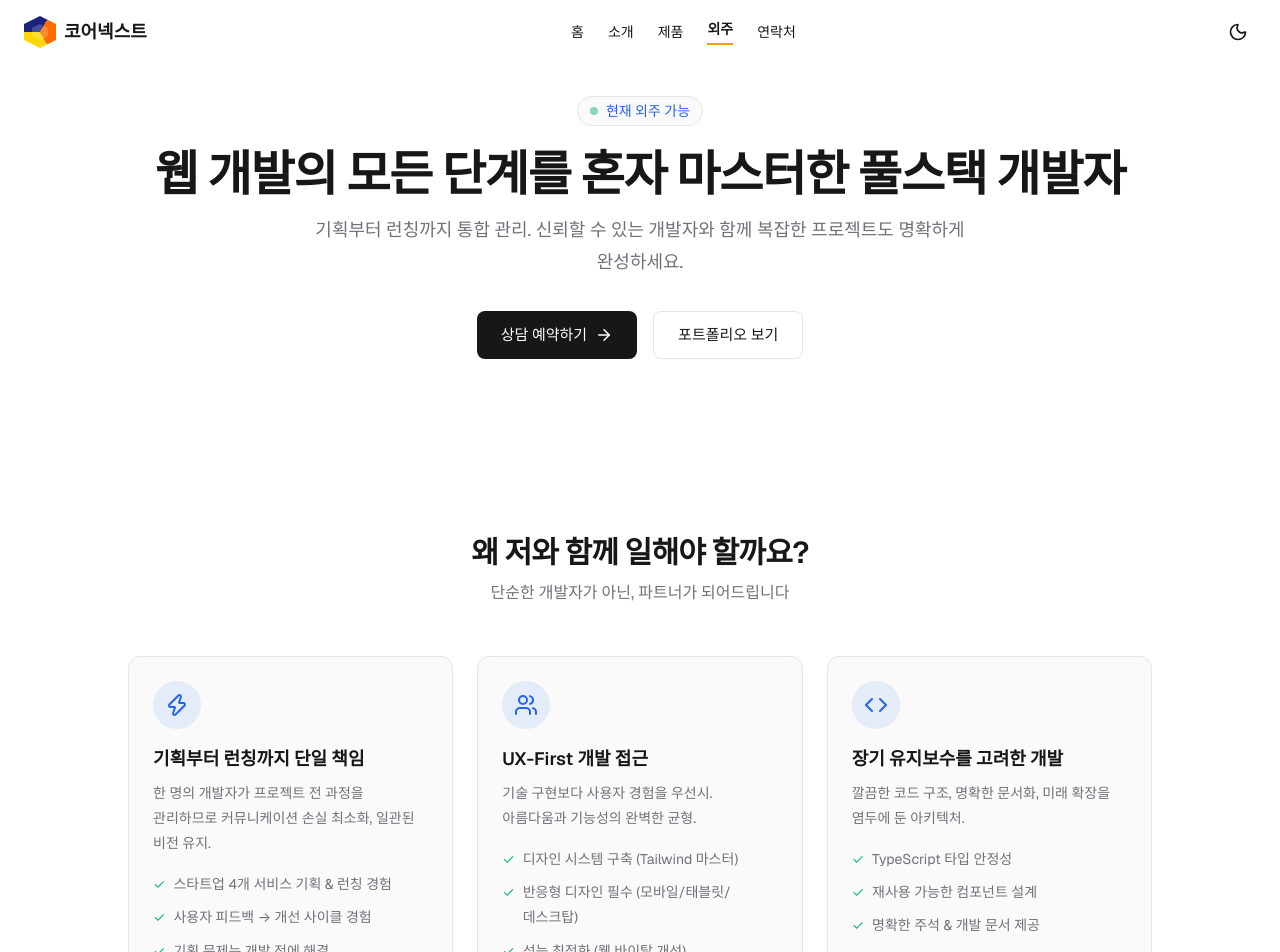
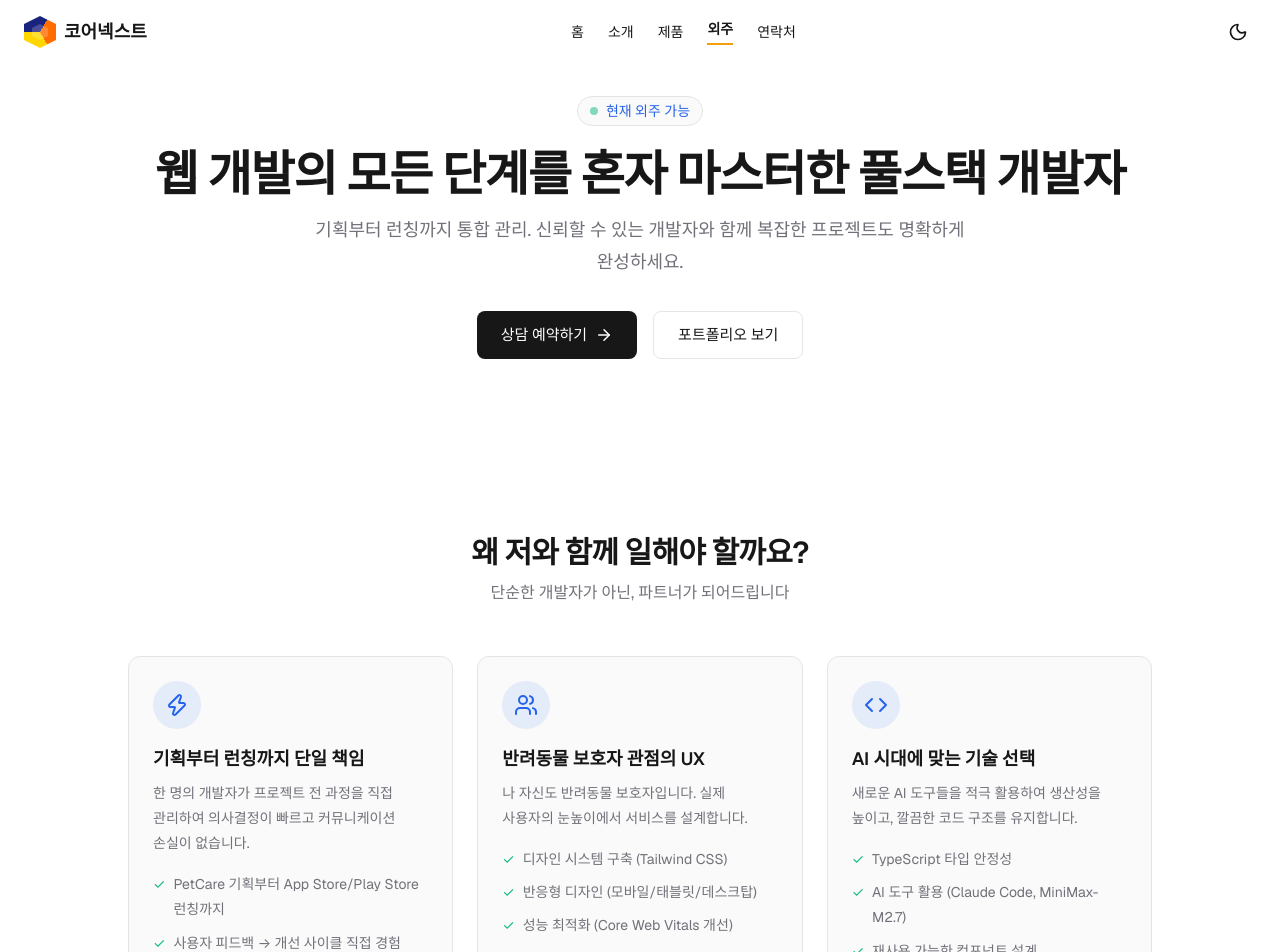
Before and after one commit to JOMinSeon/Solo-development, a Next.js app: page /freelance in a window 1280 px wide. Shown: the top 952 px of the page. Built offline with nearby package versions, Linux system fonts and the light colour scheme.

Commit message:
외주페이지 수정

```diff
--- a/components/sections/FLSuccessStories.tsx
+++ b/components/sections/FLSuccessStories.tsx
@@ -17,7 +17,7 @@ export default function FLSuccessStories() {
           </p>
         </div>
 
-        <div className="grid md:grid-cols-3 gap-6">
+        <div className="grid md:grid-cols-2 lg:grid-cols-1 max-w-[480px] mx-auto md:max-w-none gap-6">
           {successStories.map((story: SuccessStory) => (
             <div
               key={story.id}
--- a/data/freelance.ts
+++ b/data/freelance.ts
@@ -27,44 +27,44 @@ export const differentiators: Differentiator[] = [
     icon: 'Zap',
     title: '기획부터 런칭까지 단일 책임',
     description:
-      '한 명의 개발자가 프로젝트 전 과정을 관리하므로 커뮤니케이션 손실 최소화, 일관된 비전 유지.',
+      '한 명의 개발자가 프로젝트 전 과정을 직접 관리하여 의사결정이 빠르고 커뮤니케이션 손실이 없습니다.',
     keyPoints: [
-      '스타트업 4개 서비스 기획 & 런칭 경험',
-      '사용자 피드백 → 개선 사이클 경험',
-      '기획 문제는 개발 전에 해결',
+      'PetCare 기획부터 App Store/Play Store 런칭까지',
+      '사용자 피드백 → 개선 사이클 직접 경험',
+      '기획 단계에서 기술 구현까지 통합 관리',
     ],
   },
   {
     id: 'ux-first',
     icon: 'Users',
-    title: 'UX-First 개발 접근',
+    title: '반려동물 보호자 관점의 UX',
     description:
-      '기술 구현보다 사용자 경험을 우선시. 아름다움과 기능성의 완벽한 균형.',
+      '나 자신도 반려동물 보호자입니다. 실제 사용자의 눈높이에서 서비스를 설계합니다.',
     keyPoints: [
-      '디자인 시스템 구축 (Tailwind 마스터)',
-      '반응형 디자인 필수 (모바일/태블릿/데스크탑)',
-      '성능 최적화 (웹 바이탈 개선)',
+      '디자인 시스템 구축 (Tailwind CSS)',
+      '반응형 디자인 (모바일/태블릿/데스크탑)',
+      '성능 최적화 (Core Web Vitals 개선)',
     ],
   },
   {
     id: 'long-term-maintenance',
     icon: 'Code',
-    title: '장기 유지보수를 고려한 개발',
+    title: 'AI 시대에 맞는 기술 선택',
     description:
-      '깔끔한 코드 구조, 명확한 문서화, 미래 확장을 염두에 둔 아키텍처.',
+      '새로운 AI 도구들을 적극 활용하여 생산성을 높이고, 깔끔한 코드 구조를 유지합니다.',
     keyPoints: [
       'TypeScript 타입 안정성',
+      'AI 도구 활용 (Claude Code, MiniMax-M2.7)',
       '재사용 가능한 컴포넌트 설계',
-      '명확한 주석 & 개발 문서 제공',
     ],
   },
 ];
 
 export const proofStats: ProofStat[] = [
-  { value: '15+', label: '완료 프로젝트', context: '스타트업 ~ 중견기업' },
-  { value: '98%', label: '고객 만족도', context: '프로젝트 완료율' },
-  { value: '4개', label: '런칭 서비스', context: '활발한 운영 중' },
-  { value: '10년', label: '개발 경력', context: '웹 & 앱 풀스택' },
+  { value: 'PetCare', label: '직접 기획/런칭', context: '반려동물 건강 관리' },
+  { value: '1인', label: '풀스택 개발', context: ' 기획부터 배포까지' },
+  { value: 'AI', label: '사료 분석 기능', context: '반려동물 건강 관리' },
+  { value: '모바일', label: 'React Native', context: 'iOS & Android' },
 ];
 
 export const services: Service[] = [
@@ -259,58 +259,22 @@ export const successStories: SuccessStory[] = [
     clientName: '코어넥스트',
     clientType: '자체 서비스',
     description:
-      '반려동물 건강 관리 올인원 플랫폼. 기획부터 런칭까지 통합 진행.',
+      '반려동물 건강 관리 올인원 플랫폼. 반려동물 보호자가 직접 기획부터 런칭까지 진행한 1인 개발 프로젝트입니다.',
     results: [
-      '1,000+ 활성 사용자 확보',
-      'App Store & Play Store 배포',
-      '월 50% 성장률 달성',
-      '매월 정기 기능 업데이트 운영 중',
+      'AI 사료 분석 기능 개발',
+      '반려동물 체중/칼로리 관리 기능',
+      'App Store & Play Store 배포 완료',
+      '지속적인 기능 업데이트 및 운영 중',
     ],
     tech: [
       'Next.js',
       'React Native',
       'TypeScript',
-      'PostgreSQL',
       'Tailwind CSS',
+      'Supabase',
     ],
-    period: '2023.01 ~ 현재',
+    period: '2024.01 ~ 현재',
     link: 'https://petcare.pe.kr',
-  },
-  {
-    id: 'b2b-saas',
-    projectName: 'B2B 관리 대시보드',
-    clientName: '스타트업 A',
-    clientType: '스타트업',
-    description: '영업/마케팅 팀의 캠페인 관리 및 성과 분석 플랫폼.',
-    results: [
-      '기획 2주 → 개발 6주 → 런칭 완료',
-      '팀 내 수작업 시간 70% 감소',
-      '데이터 기반 의사결정 가능',
-      '분기별 신규 기능 추가 운영 중',
-    ],
-    tech: [
-      'Next.js',
-      'TypeScript',
-      'TailwindCSS',
-      'PostgreSQL',
-      'API 설계',
-    ],
-    period: '2022.09 ~ 현재',
-  },
-  {
-    id: 'healthcare',
-    projectName: '헬스케어 예약 시스템',
-    clientName: '헬스케어 센터 B',
-    clientType: '중견기업',
-    description: '환자 예약, 의료진 스케줄 관리, 전자차트 통합 시스템.',
-    results: [
-      '예약 프로세스 자동화',
-      '월 300+ 환자 관리',
-      'HIPAA 규정 준수 달성',
-      '90% 이상 의료진 만족도',
-    ],
-    tech: ['React', 'TypeScript', 'Node.js', 'MySQL', 'Docker', 'AWS'],
-    period: '2021.04 ~ 2022.08',
   },
 ];
 
```
